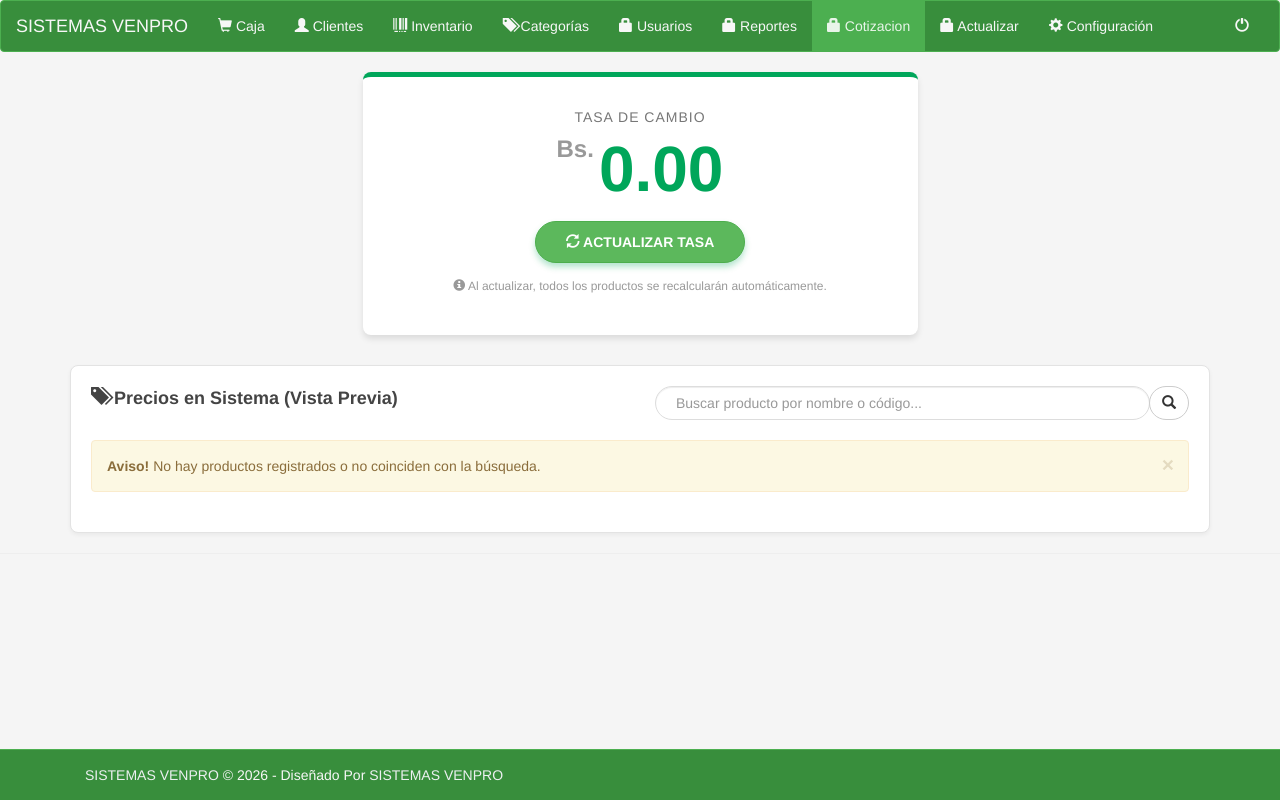
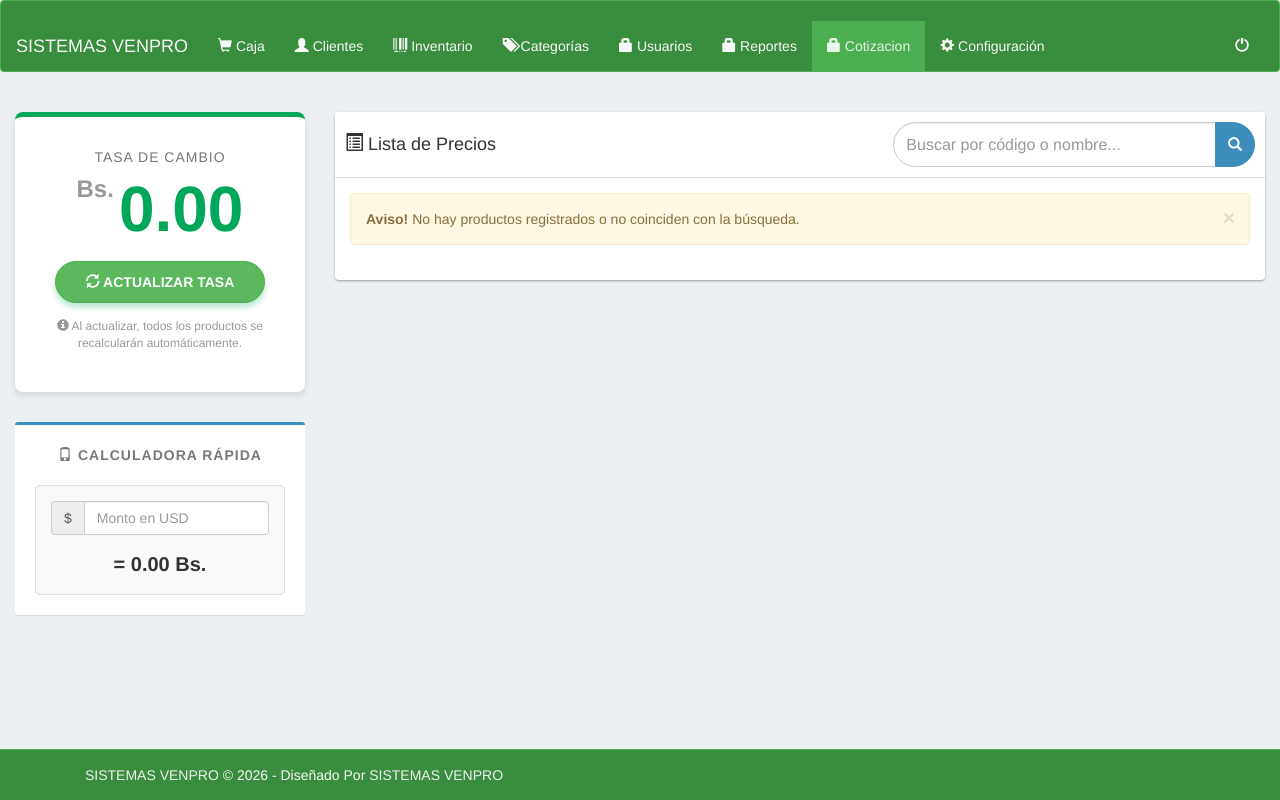
Before and after one commit to JuanShotLC/VENPRO_BASICO, a PHP site: page /proyecto/cotizacion.php in a window 1280 px wide. Run offline with PHP 8.4, Linux system fonts and the light colour scheme; the visitor is signed in with stand-in values (Sample User, id 1); data that the repository does not hold is empty.

Commit message:
Mejoras y arreglos

```diff
--- a/ajax/buscar_cotizacion.php
+++ b/ajax/buscar_cotizacion.php
@@ -20,7 +20,7 @@ if ($action == 'ajax') {
 	include 'pagination.php'; //include pagination file
 
 	$page = (isset($_REQUEST['page']) && !empty($_REQUEST['page'])) ? $_REQUEST['page'] : 1;
-	$per_page = 10; //registros por pagina
+	$per_page = 9; //registros por pagina
 	$adjacents = 4; //gap between pages after number of adjacents
 	$offset = ($page - 1) * $per_page;
 
--- a/ajax/editar_cotizacion.php
+++ b/ajax/editar_cotizacion.php
@@ -32,7 +32,7 @@ if (empty($_POST['mod_cotizacion'])) {
 
 		mysqli_query($con, $update_precios);
 
-		$messages[] = "La tasa se actualizó y los precios se redondearon a 2 decimales correctamente.";
+		$messages[] = "La tasa se actualizó y los precios de los productos se actualizaron.";
 
 	} else {
 		$errors[] = "Lo sentimos, el registro falló. Por favor, regrese y vuelva a intentarlo.";
--- a/cotizacion.php
+++ b/cotizacion.php
@@ -14,9 +14,9 @@ $active_productos = "";
 $active_cotizacion = "active";
 $active_clientes = "";
 $active_usuarios = "";
-$title = "Control de Tasa | VENPRO";
+$title = "Vista Precios | Sistema";
 
-// OBTENER LA TASA ACTUAL
+// OBTENER LA TASA ACTUAL DE LA BASE DE DATOS
 $sql_last = mysqli_query($con, "SELECT precio FROM cotizacion ORDER BY id_coti DESC LIMIT 1");
 $row_last = mysqli_fetch_array($sql_last);
 $precio_actual_header = isset($row_last['precio']) ? $row_last['precio'] : 0.00;
@@ -28,13 +28,53 @@ $precio_actual_header = isset($row_last['precio']) ? $row_last['precio'] : 0.00;
 
   <head>
     <?php include("head.php"); ?>
+    <style>
+      /* ESTILOS PERSONALIZADOS PARA EL DASHBOARD */
+      body {
+        background-color: #ecf0f5;
+        /* Gris muy suave estilo AdminLTE */
+      }
 
-    <style>
-      /* ESTILOS LIMPIOS Y MODERNOS */
-      body {
-        background-color: #f5f5f5;
-        /* Fondo suave para resaltar los paneles */
+      .container-fluid {
+        padding-top: 20px;
       }
+
+      /* TARJETA DE TASA (Izquierda) */
+      .card-tasa {
+        background: white;
+        border-top: 3px solid #3c8dbc;
+        /* Azul profesional */
+        box-shadow: 0 1px 1px rgba(0, 0, 0, 0.1);
+        border-radius: 3px;
+        padding: 20px;
+        margin-bottom: 20px;
+        text-align: center;
+      }
+
+      .tasa-titulo {
+        color: #777;
+        font-size: 14px;
+        text-transform: uppercase;
+        letter-spacing: 1px;
+        font-weight: bold;
+      }
+
+      .tasa-valor {
+        font-size: 48px;
+        font-weight: bold;
+        color: #00a65a;
+        /* Verde éxito */
+        margin: 10px 0;
+      }
+
+      .calculator-box {
+        background-color: #f9f9f9;
+        padding: 15px;
+        border-radius: 5px;
+        margin-top: 20px;
+        border: 1px solid #ddd;
+      }
+
 
       /* Tarjeta de Tasa (KPI) */
       .rate-card {
@@ -87,41 +127,34 @@ $precio_actual_header = isset($row_last['precio']) ? $row_last['precio'] : 0.00;
         box-shadow: 0 6px 12px rgba(0, 166, 90, 0.4);
       }
 
-      /* Panel de Productos */
-      .content-panel {
-        background: #fff;
-        border-radius: 8px;
-        box-shadow: 0 2px 4px rgba(0, 0, 0, 0.05);
-        padding: 20px;
-        border: 1px solid #e3e3e3;
+      /* PANEL DE LISTA (Derecha) */
+      .panel-lista {
+        border: none;
+        box-shadow: 0 1px 3px rgba(0, 0, 0, 0.12), 0 1px 2px rgba(0, 0, 0, 0.24);
       }
 
-      .panel-header-custom {
-        border-bottom: 1px solid #eee;
-        padding-bottom: 15px;
-        margin-bottom: 20px;
-        display: flex;
-        align-items: center;
-        justify-content: space-between;
+      .panel-heading-custom {
+        background-color: #fff !important;
+        padding: 10px;
+        border-bottom: 1px solid #f4f4f4;
       }
 
-      .panel-title-custom {
-        font-size: 18px;
-        font-weight: 600;
-        color: #444;
-        margin: 0;
-      }
-
-      /* Input de búsqueda estilizado */
       .search-input {
-        border-radius: 20px !important;
-        border: 1px solid #ddd;
-        padding-left: 20px;
+        height: 45px;
+        font-size: 16px;
+        border-radius: 30px 0 0 30px !important;
       }
 
       .search-btn {
-        border-radius: 20px !important;
-        margin-left: -5px;
+        height: 45px;
+        border-radius: 0 30px 30px 0 !important;
+        background-color: #3c8dbc;
+        color: white;
+        border: 1px solid #3c8dbc;
+      }
+
+      .search-btn:hover {
+        background-color: #367fa9;
       }
     </style>
   </head>
@@ -129,10 +162,11 @@ $precio_actual_header = isset($row_last['precio']) ? $row_last['precio'] : 0.00;
   <body>
     <?php include("navbar.php"); ?>
 
-    <div class="container">
+    <div class="container-fluid">
+      <div class="row">
 
-      <div class="row">
-        <div class="col-md-6 col-md-offset-3">
+
+        <div class="col-md-3 col-sm-4">
           <div class="rate-card">
             <div class="rate-title">Tasa de Cambio</div>
             <div class="rate-value">
@@ -149,24 +183,37 @@ $precio_actual_header = isset($row_last['precio']) ? $row_last['precio'] : 0.00;
               automáticamente.
             </p>
           </div>
+
+          <div class="card-tasa">
+            <div class="tasa-titulo"><i class="glyphicon glyphicon-phone"></i> Calculadora Rápida</div>
+            <div class="calculator-box">
+              <div class="form-group">
+                <label for="calc_usd" class="sr-only">Dólares</label>
+                <div class="input-group">
+                  <span class="input-group-addon">$</span>
+                  <input type="number" id="calc_usd" class="form-control" placeholder="Monto en USD">
+                </div>
+              </div>
+              <div class="text-center" style="font-size: 20px; font-weight: bold; color: #333;">
+                = <span id="calc_result">0.00</span> Bs.
+              </div>
             </div>
           </div>
 
+        </div>
+
+        <div class="col-md-9 col-sm-8">
+          <div class="panel panel-default panel-lista">
+            <div class="panel-heading panel-heading-custom">
               <div class="row">
-        <div class="col-md-12">
-          <div class="content-panel">
-
-            <div class="row" style="margin-bottom: 20px;">
-              <div class="col-md-6">
-                <h3 class="panel-title-custom">
-                  <i class="glyphicon glyphicon-tags text-blue"></i> Precios en Sistema (Vista Previa)
-                </h3>
+                <div class="col-md-7">
+                  <h4 style=""><i class='glyphicon glyphicon-list-alt'></i> Lista de Precios</h4>
                 </div>
-              <div class="col-md-6">
+                <div class="col-md-5">
                   <form class="form-horizontal" role="form" id="datos_cotizacion">
                     <div class="input-group">
                       <input type="text" class="form-control search-input" id="q"
-                      placeholder="Buscar producto por nombre o código..." onkeyup='load(1);'>
+                        placeholder="Buscar por código o nombre..." onkeyup='load(1);'>
                       <span class="input-group-btn">
                         <button type="button" class="btn btn-default search-btn" onclick='load(1);'>
                           <i class="glyphicon glyphicon-search"></i>
@@ -176,23 +223,42 @@ $precio_actual_header = isset($row_last['precio']) ? $row_last['precio'] : 0.00;
                   </form>
                 </div>
               </div>
+            </div>
 
+            <div class="panel-body">
               <div id="loader" class="text-center"></div>
               <div id="resultados"></div>
               <div class='outer_div'></div>
-
             </div>
           </div>
         </div>
 
       </div>
-    <hr>
+    </div>
+
     <?php include("footer.php"); ?>
+    <?php include("modal/editar_cotizacion.php"); ?>
+    <script type="text/javascript" src="js/cotizacion.js"></script>
 
-    <?php include("modal/editar_cotizacion.php"); ?>
+    <script>
+      // Script para la calculadora rápida lateral (no afecta la base de datos, solo visual)
+      $(document).ready(function () {
+        var tasa = <?php echo $precio_actual_header; ?>;
 
-    <script type="text/javascript" src="js/cotizacion.js"></script>
+        $('#calc_usd').on('keyup change', function () {
+          var usd = $(this).val();
+          var total = usd * tasa;
+          // Formatear a moneda venezolana
+          var formateado = new Intl.NumberFormat('es-VE', { minimumFractionDigits: 2 }).format(total);
+          $('#calc_result').text(formateado);
+        });
+      });
+    </script>
   </body>
 
   </html>
-<?php } ?>
+<?php } else {
+  // Redirección si no es el usuario autorizado
+  header("location: login.php");
+  exit;
+} ?>
--- a/navbar.php
+++ b/navbar.php
@@ -39,10 +39,6 @@
 
     <li class="<?php echo $active_cotizacion;?>"><a href="cotizacion.php"><i  class='glyphicon glyphicon-lock'></i> Cotizacion </a></li>
 
-    <li class="<?php echo $active_precio;?>"><a href="actualizar_precios.php"><i  class='glyphicon glyphicon-lock'></i> Actualizar</a></li>
-
-
-
 		<li class="<?php if(isset($active_perfil)){echo $active_perfil;}?>"><a href="perfil.php"><i  class='glyphicon glyphicon-cog'></i> Configuración</a></li>
 <?php }         ?>
 
```
Also changed, not shown: actualizar_precios.php (deleted, +0 -166 lines), index.php (+75 -44 lines). Lines whose indentation alone changed are shown as unchanged.
